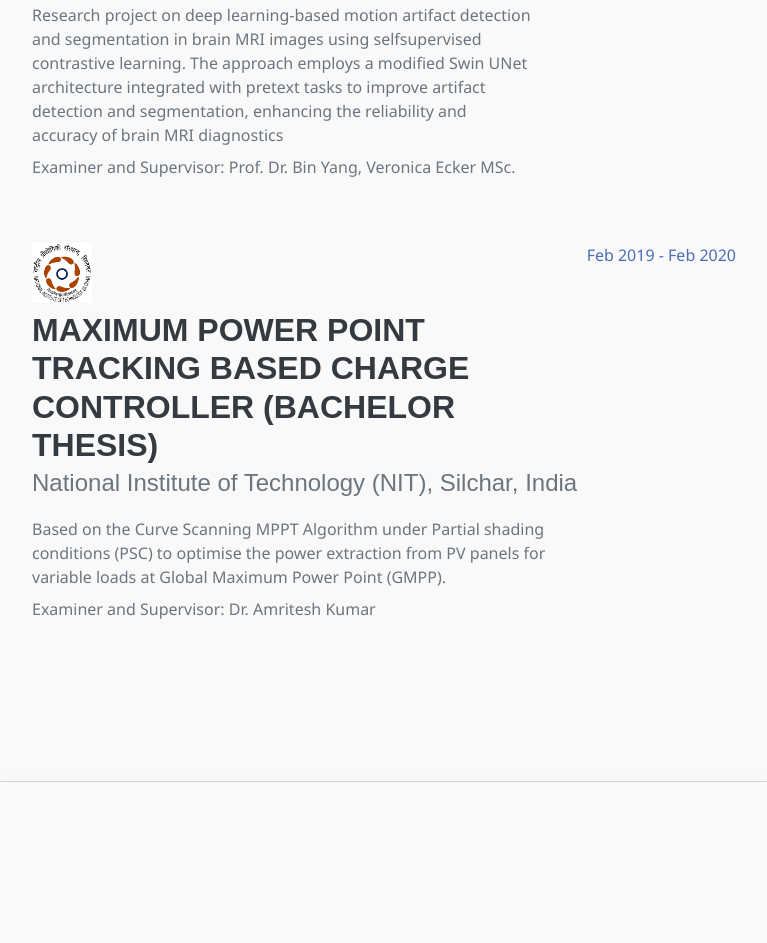
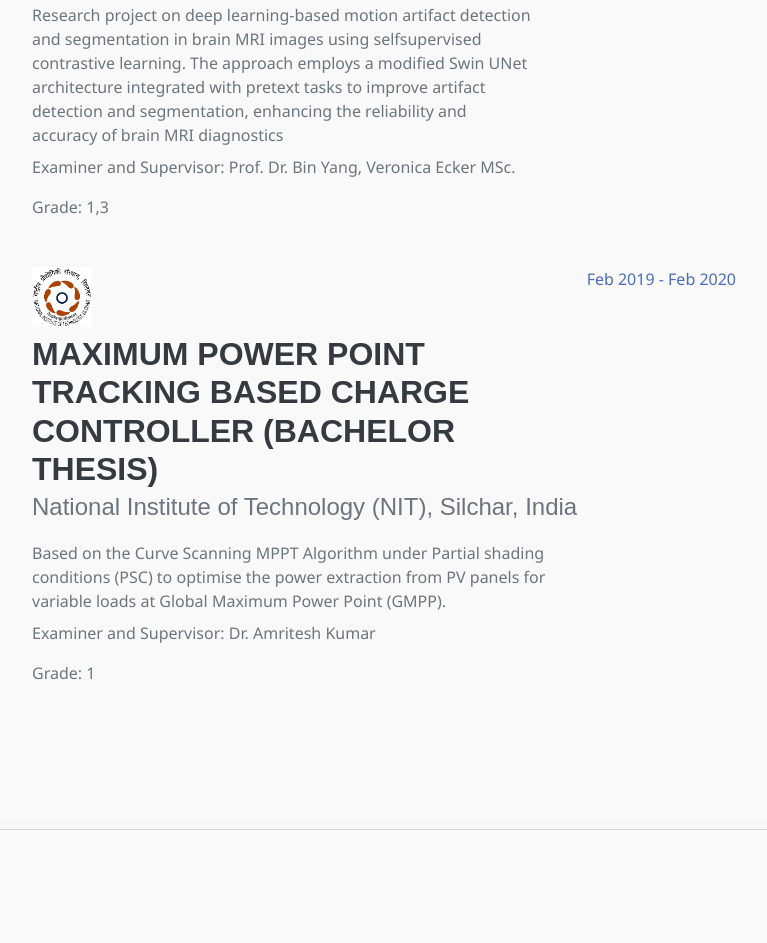
Before and after one commit to ankita-sen-cyber/ankita-sen-cyber.github.io, a website: page src/pug/index.pug in a window 1280 px wide. Shown: the part 6380-7323 px from the top of the page, without its empty margins (496-1263 px from the left). Drawn offline with nearby package versions, Linux system fonts and the light colour scheme; files that its build step writes are made by us from their sources; files whose address does not match are found by name; a web font is replaced by a local one.

Commit message:
grade updated in projects

```diff
--- a/src/pug/index.pug
+++ b/src/pug/index.pug
@@ -246,7 +246,7 @@ html(lang='en')
                             div Research project on deep learning-based motion artifact detection and segmentation in brain MRI images using selfsupervised contrastive learning. The approach employs a modified Swin UNet architecture integrated with pretext tasks to improve artifact detection and segmentation, enhancing the reliability and accuracy of brain MRI diagnostics
                             p.mt-2.text-muted
                                 | Examiner and Supervisor: Prof. Dr. Bin Yang, Veronica Ecker MSc.
-
+                            div Grade: 1,3
                         .flex-shrink-0
                             span.text-primary December 2024 - May 2025
 
@@ -258,6 +258,7 @@ html(lang='en')
                             div Based on the Curve Scanning MPPT Algorithm under Partial shading conditions (PSC) to optimise the power extraction from PV panels for variable loads at Global Maximum Power Point (GMPP).
                             p.mt-2.text-muted
                                 | Examiner and Supervisor: Dr. Amritesh Kumar
+                            div Grade: 1
                         .flex-shrink-0
                             span.text-primary Feb 2019 - Feb 2020
 
```
Also changed, not shown: dist/index.html, index.html.
